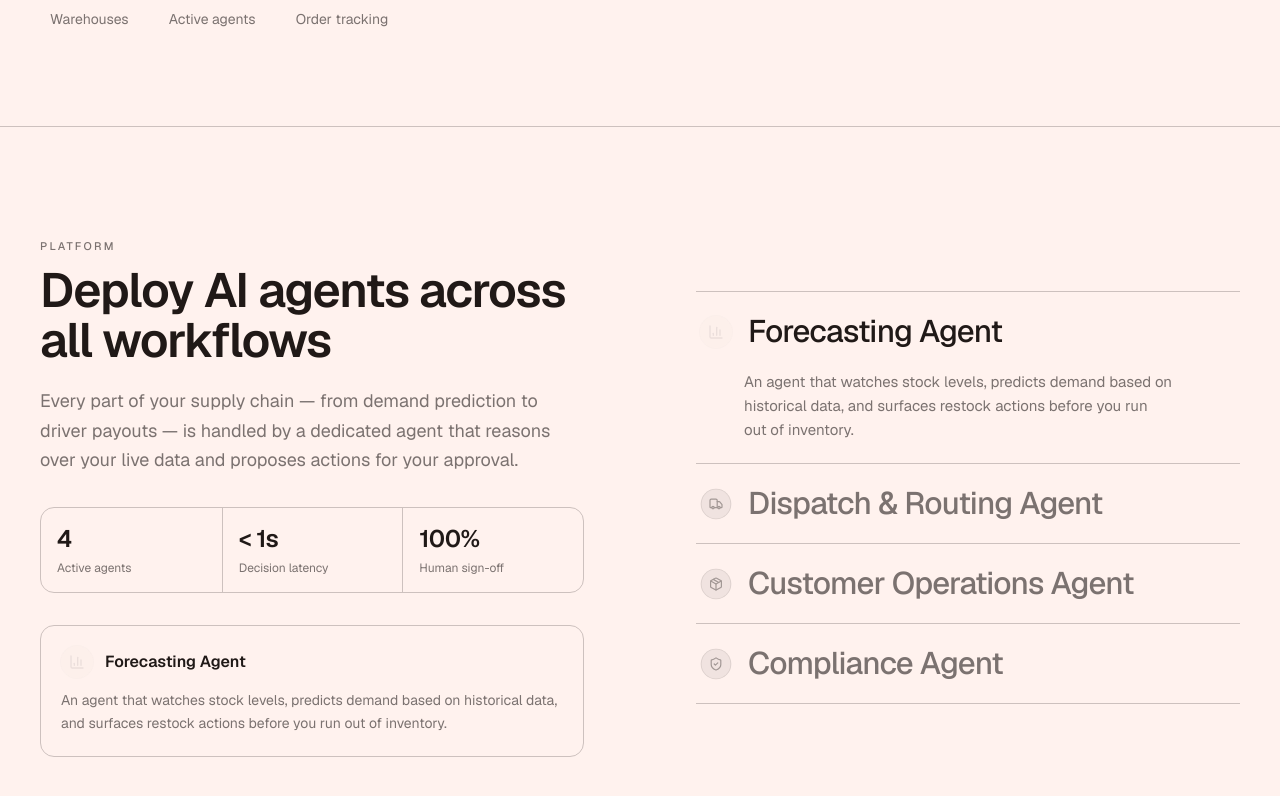
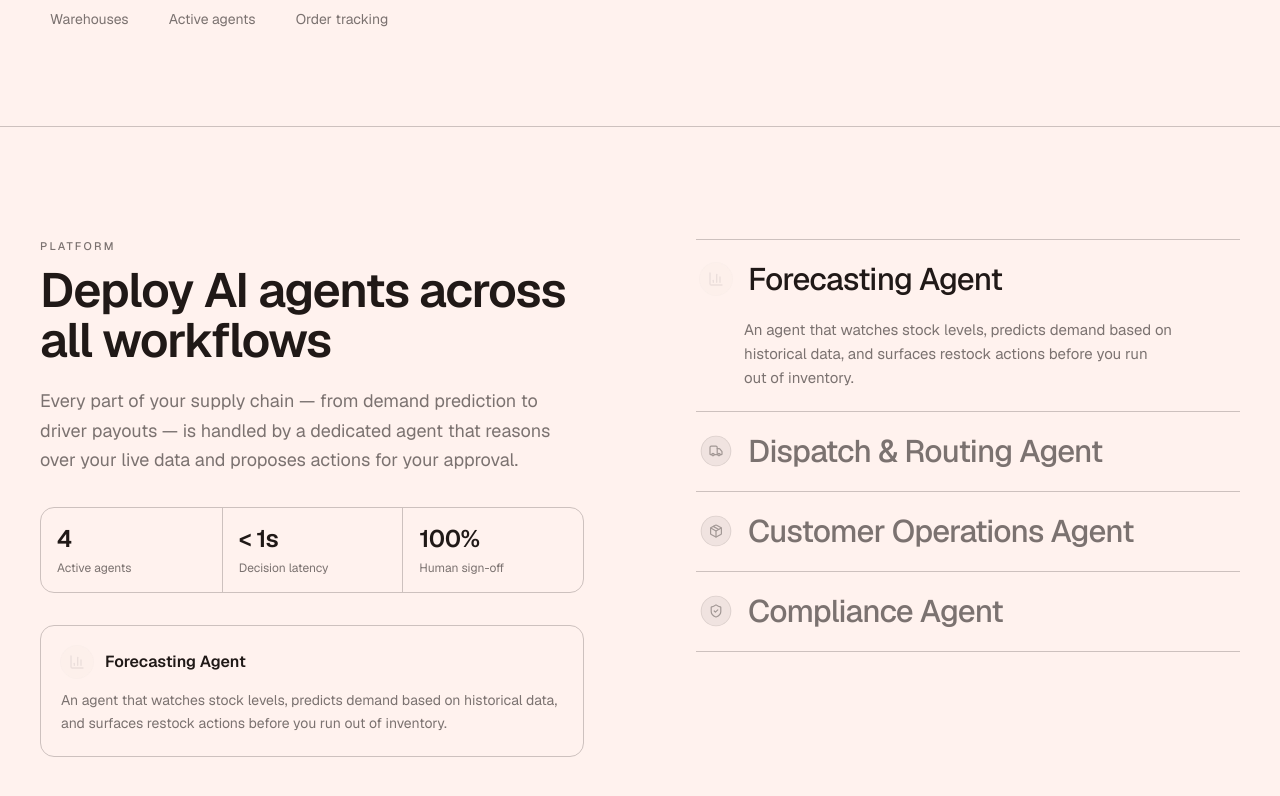
Before and after one commit to armaan133/Final-logi, a Next.js app: page / in a window 1280 px wide. Shown: the part 672-1468 px from the top of the page. Built offline with nearby package versions, Linux system fonts and the light colour scheme.

Commit message:
Fix typescript transition errors and update predicted demand color contrast

```diff
--- a/app/vendor/page.tsx
+++ b/app/vendor/page.tsx
@@ -477,7 +477,7 @@ export default function VendorDashboard() {
  <tr key={p.id} className="hover:bg-card/30 transition-colors">
  <td className="py-3 font-semibold text-foreground">{p.name}</td>
  <td className="py-3 text-center font-mono">{p.stock} units</td>
- <td className="py-3 text-center font-mono text-accent">{p.predictedDemand7Days} units</td>
+ <td className="py-3 text-center font-mono text-amber-600 font-semibold">{p.predictedDemand7Days} units</td>
  <td className="py-3 text-right">
  {p.needsRestock ? (
  <button
--- a/components/landing/WorkflowSection.tsx
+++ b/components/landing/WorkflowSection.tsx
@@ -31,13 +31,13 @@ const agents = [
   },
 ];
 
-const accordionTransition = {
+const accordionTransition: any = {
   height: { duration: 0.35, ease: [0.25, 0.1, 0.25, 1] },
   opacity: { duration: 0.25, ease: "easeInOut" },
   paddingBottom: { duration: 0.35, ease: [0.25, 0.1, 0.25, 1] },
 };
 
-const cardVariants = {
+const cardVariants: any = {
   initial: { opacity: 0, y: 6 },
   animate: { opacity: 1, y: 0, transition: { duration: 0.3, ease: "easeOut" } },
   exit: { opacity: 0, y: -6, transition: { duration: 0.15, ease: "easeIn" } },
@@ -51,7 +51,7 @@ export function WorkflowSection() {
   return (
     <section id="agents" className="relative border-t border-border px-4 py-24 sm:px-6 md:py-28 lg:px-10">
       <div className="mx-auto w-full max-w-[1280px]">
-        <div className="grid items-center gap-12 lg:grid-cols-[1fr_1fr] lg:gap-28">
+        <div className="grid items-start gap-12 lg:grid-cols-[1fr_1fr] lg:gap-28">
           <div className="max-w-[620px]">
             <p className="text-[11px] font-medium uppercase tracking-[0.2em] text-muted-foreground">
               Platform
@@ -100,7 +100,7 @@ export function WorkflowSection() {
             </AnimatePresence>
           </div>
 
-          <div className="flex w-full max-w-[640px] flex-col gap-0 border-t border-border lg:justify-self-end lg:self-center">
+          <div className="flex w-full max-w-[640px] flex-col gap-0 border-t border-border lg:justify-self-end">
             {agents.map((agent) => {
               const isActive = activeAgent === agent.id;
               const Icon = agent.icon;
@@ -112,7 +112,7 @@ export function WorkflowSection() {
                     onClick={() => setActiveAgent(isActive ? "" : agent.id)}
                     className="group flex w-full items-center gap-4 rounded-lg px-1 py-5 text-left transition-colors focus-visible:bg-secondary/50 focus-visible:outline-none"
                   >
-                    <span className={`flex size-8 shrink-0 items-center justify-center rounded-full ring-1 transition-all duration-300 ${isActive ? `bg-accent/10 text-accent ring-accent/20 scale-100 opacity-100` : "bg-secondary text-muted-foreground ring-border scale-90 opacity-70 group-hover:scale-100 group-hover:opacity-100 group-hover:text-foreground"}`}>
+                    <span className={`flex size-8 shrink-0 items-center justify-center rounded-full ring-1 transition-all duration-300 ${isActive ? "bg-accent/10 text-accent ring-accent/20 scale-100 opacity-100" : "bg-secondary text-muted-foreground ring-border scale-90 opacity-70 group-hover:scale-100 group-hover:opacity-100 group-hover:text-foreground"}`}>
                       <Icon className="size-4" />
                     </span>
                     <span className={`flex-1 text-[1.95rem] font-medium leading-tight tracking-tight transition-colors duration-300 ${isActive ? "text-foreground" : "text-muted-foreground group-hover:text-foreground/80"}`}>
```
